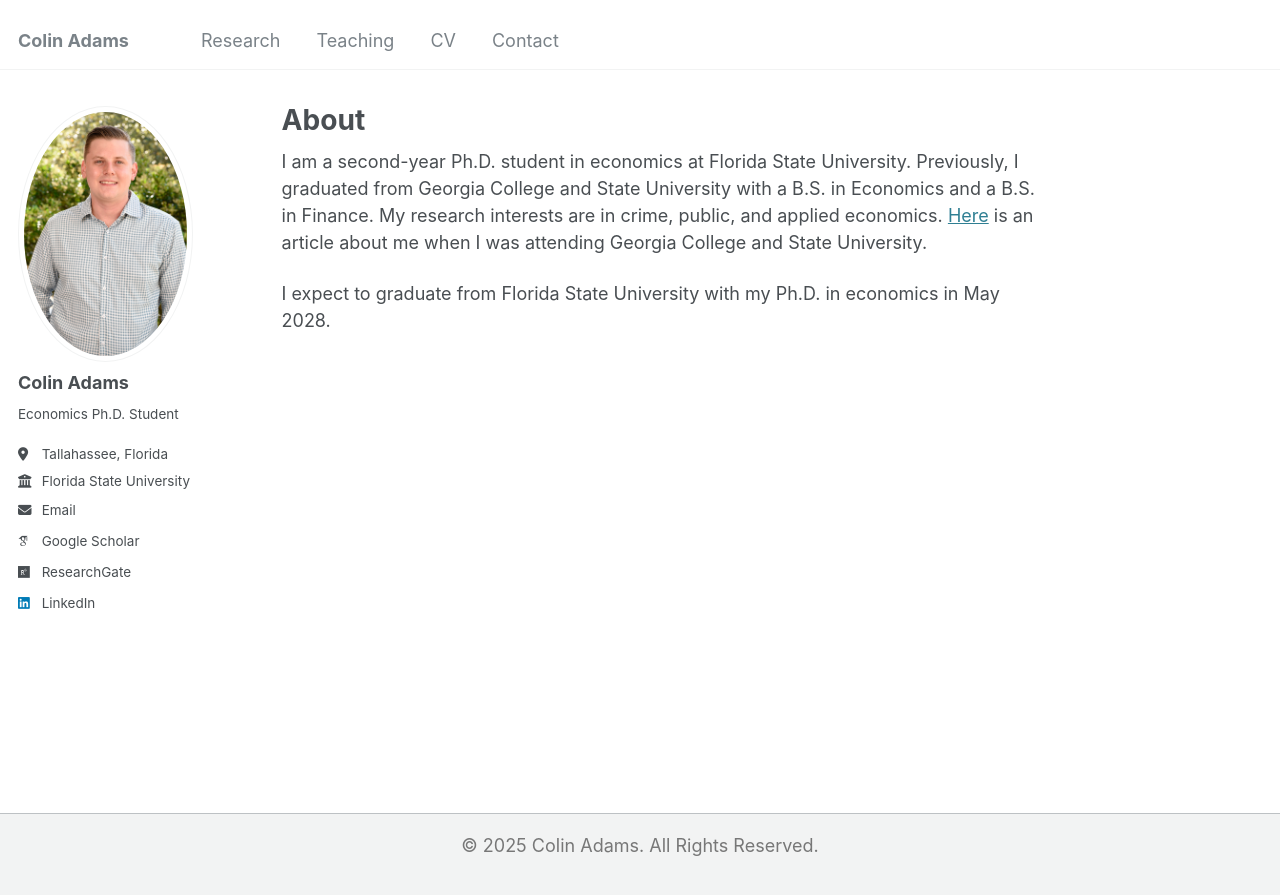
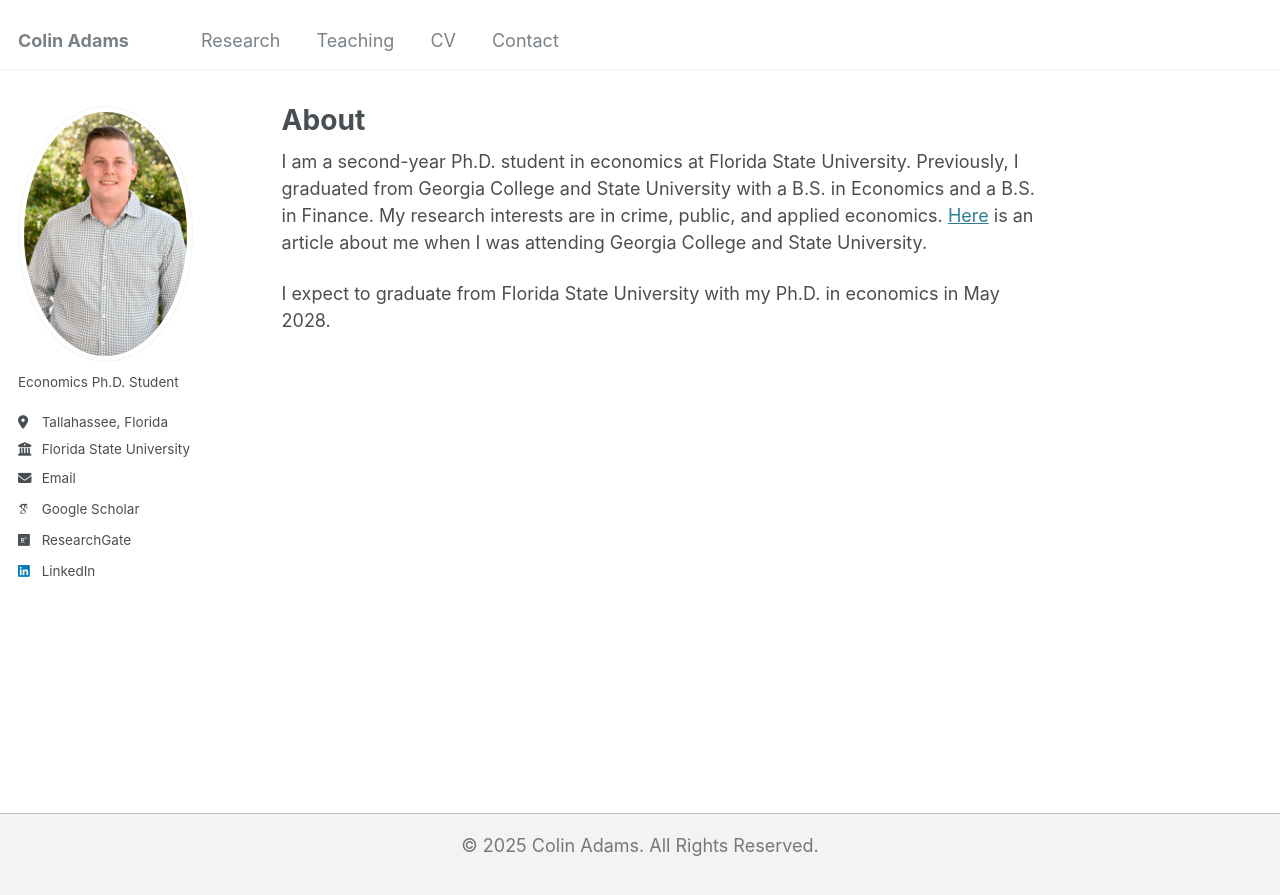
Before and after one commit to Zach-Gooch/Zach-Gooch.github.io, a Jekyll site: the page built from _pages/about.md, in a window 1280 px wide. Shown: the top 895 px of the page. Built offline with Jekyll 4.4.1, drawn with Linux system fonts in a browser that asks for light colours; some web fonts are replaced.

Commit message:
Update _config.yml

```diff
--- a/_config.yml
+++ b/_config.yml
@@ -10,7 +10,7 @@
 locale                   : "en-US"
 title                    : "Colin Adams"
 title_separator          : "-"
-name                     : &name "Your Name"
+name                     : &name "Colin Adams"
 description              : &description "personal description"
 url                      : https://Colin-P-Adams.github.io # the base hostname & protocol for your site e.g. "https://[your GitHub username].github.io"
 baseurl                  : "" # the subpath of your site, e.g. "/blog"
@@ -22,7 +22,7 @@ repository               : "Colin-P-Adams/Colin-P-Adams.github.io"
 author:
   # Biographic information
   avatar           : "Another Nice Picture.jpg"
-  name             : "Colin Adams"
+  name             : ""
   pronouns         : # example: "she/her"
   bio              : "Economics Ph.D. Student"
   location         : "Tallahassee, Florida"
```
